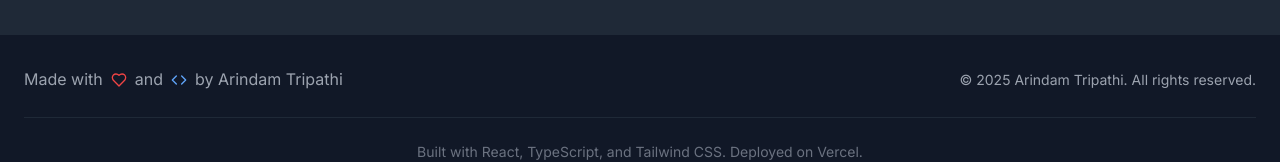
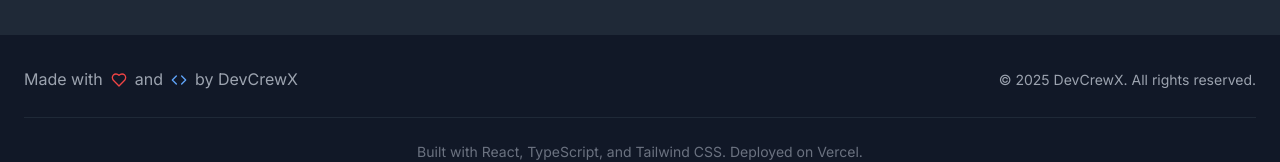
Before and after one commit to lazyGeekAT/react-portfolio, a React (Vite) app: page /games in a window 1280 px wide. Shown: the part 2818-2980 px from the top of the page. Built offline with nearby package versions, Linux system fonts and the light colour scheme.

Commit message:
Update footer copyright to DevCrewX

```diff
--- a/src/components/Footer.tsx
+++ b/src/components/Footer.tsx
@@ -8,13 +8,13 @@ const Footer = () => {
         <div className="flex flex-col md:flex-row justify-between items-center">
           <div className="mb-4 md:mb-0">
             <p className="text-gray-400 flex items-center gap-2">
-              Made with <Heart className="text-red-500" size={16} /> and <Code className="text-blue-400" size={16} /> by Arindam Tripathi
+              Made with <Heart className="text-red-500" size={16} /> and <Code className="text-blue-400" size={16} /> by DevCrewX
             </p>
           </div>
 
           <div className="flex items-center gap-6">
             <p className="text-gray-400 text-sm">
-              © {new Date().getFullYear()} Arindam Tripathi. All rights reserved.
+              © {new Date().getFullYear()} DevCrewX. All rights reserved.
             </p>
           </div>
         </div>
```
